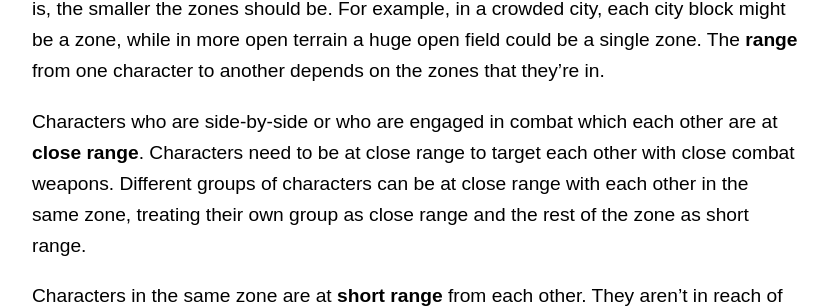
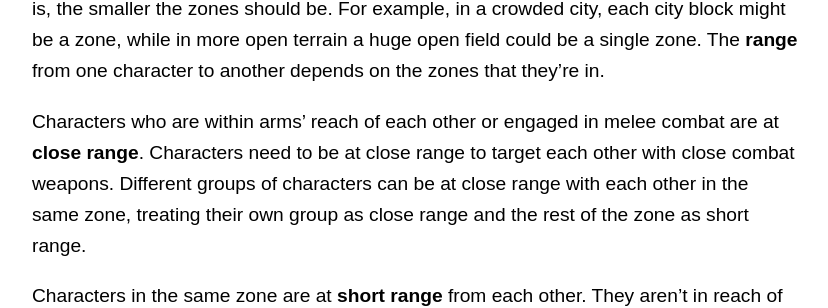
Before and after one commit to lost-egg/lost-egg.github.io, a Jekyll site: the page built from combat.md, in a window 1280 px wide and 900 px high, scrolled down 3646 px. Shown: the part 149-457 px from the top of the window, without its empty margins (224-1052 px from the left). Built offline with Jekyll 4.4.1, drawn with Linux system fonts in a browser that asks for light colours.

Commit message:
Tweak close range wording

```diff
--- a/combat.md
+++ b/combat.md
@@ -51,7 +51,7 @@ A battlefield is divided up into **zones**.[^new-zones] These don't need to be p
 
 [^new-zones]: The original text only uses ranges and range bands, not zones. Zones are used here to increase clarity of play for most readers. The mechanical end result is effectively the same as the original text's use of range bands, but slightly more formalized.
 
-Characters who are side-by-side or who are engaged in combat which each other are at **close range**. Characters need to be at close range to target each other with close combat weapons. Different groups of characters can be at close range with each other in the same zone, treating their own group as close range and the rest of the zone as short range.
+Characters who are within arms' reach of each other or engaged in melee combat are at **close range**. Characters need to be at close range to target each other with close combat weapons. Different groups of characters can be at close range with each other in the same zone, treating their own group as close range and the rest of the zone as short range.
 
 Characters in the same zone are at **short range** from each other. They aren't in reach of each other, but can easily go to close range from there, and have no problems attacking each other with ranged combat weapons.
 
```
